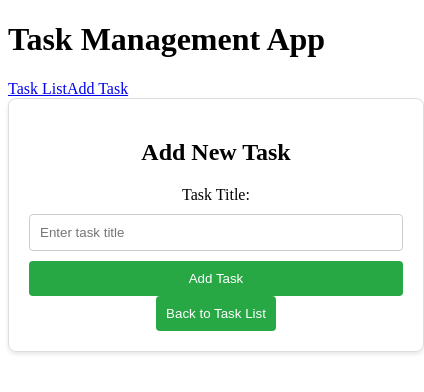
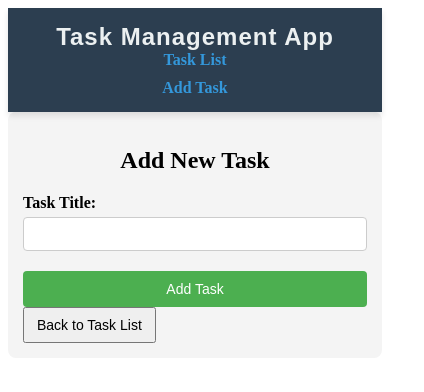
Before and after one commit to Manula413/Angular---Task-Management-App, an Angular app: page /add-task in a window 390 px wide. Shown: the top 392 px of the page, 424 px wide, since content can reach past the window. Built offline with nearby package versions, Linux system fonts and the light colour scheme.

Commit message:
Added Header component

```diff
--- a/src/app/app.component.html
+++ b/src/app/app.component.html
@@ -1,8 +1,3 @@
-<header>
-  <h1>Task Management App</h1>
-  <nav>
-    <a routerLink="/">Task List</a>
-    <a routerLink="/add-task">Add Task</a>
-  </nav>
-</header>
+<!-- src/app/app.component.html -->
+<app-header></app-header>
 <router-outlet></router-outlet>
--- a/src/app/app.module.ts
+++ b/src/app/app.module.ts
@@ -1,3 +1,4 @@
+// src/app/app.module.ts
 import { NgModule } from '@angular/core';
 import { BrowserModule } from '@angular/platform-browser';
 import { FormsModule } from '@angular/forms';
@@ -6,10 +7,11 @@ import { RouterModule, Routes } from '@angular/router';
 import { AppComponent } from './app.component';
 import { TaskListComponent } from './components/task-list/task-list.component';
 import { TaskFormComponent } from './components/task-form/task-form.component';
+import { HeaderComponent } from './header/header.component'; // Ensure HeaderComponent is imported
 
 const routes: Routes = [
-  { path: '', component: TaskListComponent }, // Default route
-  { path: 'add-task', component: TaskFormComponent }, // Route to add a task
+  { path: '', component: TaskListComponent },
+  { path: 'add-task', component: TaskFormComponent },
 ];
 
 @NgModule({
@@ -17,6 +19,7 @@ const routes: Routes = [
     AppComponent,
     TaskListComponent,
     TaskFormComponent,
+    HeaderComponent, // HeaderComponent is declared here
   ],
   imports: [
     BrowserModule,
--- a/src/app/components/task-form/task-form.component.css
+++ b/src/app/components/task-form/task-form.component.css
@@ -1,35 +1,69 @@
 .task-form {
-    width: 100%;
-    max-width: 400px;
+    max-width: 600px;
     margin: 0 auto;
     padding: 20px;
+    background-color: #f4f4f4;
+    border-radius: 8px;
+  }
+
+  h2 {
     text-align: center;
-    border: 1px solid #ddd;
-    border-radius: 8px;
-    box-shadow: 0 2px 4px rgba(0, 0, 0, 0.1);
   }
 
   form {
     display: flex;
     flex-direction: column;
-    gap: 10px;
+  }
+
+  label {
+    font-weight: bold;
+    margin-bottom: 5px;
   }
 
   input {
-    padding: 10px;
+    padding: 8px;
+    margin-bottom: 20px;
+    border-radius: 4px;
     border: 1px solid #ccc;
-    border-radius: 4px;
   }
 
-  button {
-    background-color: #28a745;
+  button[type="submit"] {
+    padding: 10px 15px;
+    background-color: #4caf50;
     color: white;
     border: none;
-    padding: 10px;
     border-radius: 4px;
     cursor: pointer;
   }
 
-  button:hover {
-    background-color: #218838;
+  button[type="submit"]:hover {
+    background-color: #45a049;
   }
+
+  button.router-link {
+    background-color: #007bff;
+    border-radius: 4px;
+  }
+
+  button.router-link:hover {
+    background-color: #0056b3;
+  }
+
+  @media (max-width: 768px) {
+    .task-list, .task-form {
+      padding: 15px;
+    }
+
+    ul {
+      padding-left: 20px;
+    }
+
+    button {
+      padding: 8px 12px;
+      font-size: 14px;
+    }
+
+    input {
+      font-size: 14px;
+    }
+  }
--- a/src/app/components/task-form/task-form.component.html
+++ b/src/app/components/task-form/task-form.component.html
@@ -1,14 +1,13 @@
 <div class="task-form">
     <h2>Add New Task</h2>
-    <form (submit)="addTask()">
+    <form (ngSubmit)="addTask()">
       <label for="taskTitle">Task Title:</label>
       <input
+        type="text"
         id="taskTitle"
-        type="text"
-        [(ngModel)]="taskTitle"
+        [(ngModel)]="newTaskTitle"
         name="taskTitle"
         required
-        placeholder="Enter task title"
       />
       <button type="submit">Add Task</button>
     </form>
--- a/src/app/components/task-form/task-form.component.ts
+++ b/src/app/components/task-form/task-form.component.ts
@@ -8,21 +8,31 @@ import { Router } from '@angular/router';
   styleUrls: ['./task-form.component.css'],
 })
 export class TaskFormComponent {
-  taskTitle = '';
+  newTaskTitle: string = '';
 
   constructor(private router: Router) {}
 
   addTask() {
-    if (this.taskTitle.trim()) {
-      const tasks = JSON.parse(localStorage.getItem('tasks') || '[]');
-      const newTask = {
-        id: tasks.length + 1,
-        title: this.taskTitle,
-        completed: false,
-      };
-      tasks.push(newTask);
-      localStorage.setItem('tasks', JSON.stringify(tasks));
-      this.router.navigate(['/']);
+    if (this.newTaskTitle.trim() === '') {
+      return; // Don't add an empty task
     }
+
+    const newTask = {
+      id: Date.now(), // Unique ID based on the current timestamp
+      title: this.newTaskTitle,
+      completed: false,
+    };
+
+    // Get existing tasks from localStorage
+    const tasks = JSON.parse(localStorage.getItem('tasks') || '[]');
+
+    // Add the new task to the list
+    tasks.push(newTask);
+
+    // Save the updated tasks back to localStorage
+    localStorage.setItem('tasks', JSON.stringify(tasks));
+
+    // Redirect back to the task list
+    this.router.navigate(['/']);
   }
 }
--- a/src/app/components/task-list/task-list.component.css
+++ b/src/app/components/task-list/task-list.component.css
@@ -1,16 +1,17 @@
 .task-list {
-  width: 100%;
   max-width: 600px;
   margin: 0 auto;
   padding: 20px;
+  background-color: #f4f4f4;
+  border-radius: 8px;
+}
+
+h2 {
   text-align: center;
-  border: 1px solid #ddd;
-  border-radius: 8px;
-  box-shadow: 0 2px 4px rgba(0, 0, 0, 0.1);
 }
 
 ul {
-  list-style: none;
+  list-style-type: none;
   padding: 0;
 }
 
@@ -19,23 +20,55 @@ li {
   justify-content: space-between;
   align-items: center;
   padding: 10px;
-  border-bottom: 1px solid #eee;
+  border-bottom: 1px solid #ddd;
 }
 
 li.completed span {
   text-decoration: line-through;
-  color: gray;
+  color: #888;
 }
 
 button {
-  background-color: #007bff;
+  padding: 5px 10px;
+  background-color: #4caf50;
   color: white;
   border: none;
-  padding: 5px 10px;
   border-radius: 4px;
   cursor: pointer;
 }
 
 button:hover {
+  background-color: #45a049;
+}
+
+button:focus {
+  outline: none;
+}
+
+button.router-link {
+  background-color: #007bff;
+  border-radius: 4px;
+}
+
+button.router-link:hover {
   background-color: #0056b3;
 }
+
+@media (max-width: 768px) {
+  .task-list, .task-form {
+    padding: 15px;
+  }
+
+  ul {
+    padding-left: 20px;
+  }
+
+  button {
+    padding: 8px 12px;
+    font-size: 14px;
+  }
+
+  input {
+    font-size: 14px;
+  }
+}
--- /dev/null
+++ b/src/app/header/header.component.css
@@ -0,0 +1,69 @@
+/* src/app/header/header.component.css */
+
+/* Global styles */
+* {
+  box-sizing: border-box;
+  margin: 0;
+  padding: 0;
+}
+
+/* Header Styles */
+.header {
+  background-color: #2c3e50; /* Dark background for the header */
+  color: #ecf0f1; /* Light text color */
+  display: flex;
+  justify-content: space-between; /* Space out logo and navigation */
+  align-items: center;
+  padding: 15px 30px;
+  position: sticky;
+  top: 0;
+  z-index: 1000;
+  box-shadow: 0 4px 6px rgba(0, 0, 0, 0.1);
+}
+
+.logo h1 {
+  font-family: 'Arial', sans-serif;
+  font-size: 24px;
+  letter-spacing: 1px;
+  font-weight: 600;
+}
+
+.navigation {
+  display: flex;
+  gap: 20px; /* Space between links */
+}
+
+.nav-link {
+  text-decoration: none;
+  color: #ecf0f1; /* Light color for links */
+  font-size: 18px;
+  font-weight: 500;
+  transition: all 0.3s ease;
+}
+
+.nav-link:hover {
+  color: #3498db; /* Blue color on hover */
+  text-decoration: underline;
+}
+
+.nav-link.active {
+  color: #3498db; /* Blue color for active link */
+  font-weight: 600;
+}
+
+/* Mobile responsiveness */
+@media (max-width: 768px) {
+  .header {
+    flex-direction: column; /* Stack elements on mobile */
+    text-align: center;
+  }
+
+  .navigation {
+    flex-direction: column;
+    gap: 10px;
+  }
+
+  .nav-link {
+    font-size: 16px;
+  }
+}
--- /dev/null
+++ b/src/app/header/header.component.html
@@ -0,0 +1,10 @@
+<!-- src/app/header/header.component.html -->
+<header class="header">
+  <div class="logo">
+    <h1>Task Management App</h1>
+  </div>
+  <nav class="navigation">
+    <a routerLink="/" routerLinkActive="active" class="nav-link">Task List</a>
+    <a routerLink="/add-task" routerLinkActive="active" class="nav-link">Add Task</a>
+  </nav>
+</header>
```
Also changed, not shown: src/app/header/header.component.ts (added, +12 -0 lines), 1 other file (tests, documents, lock files or other folders).
